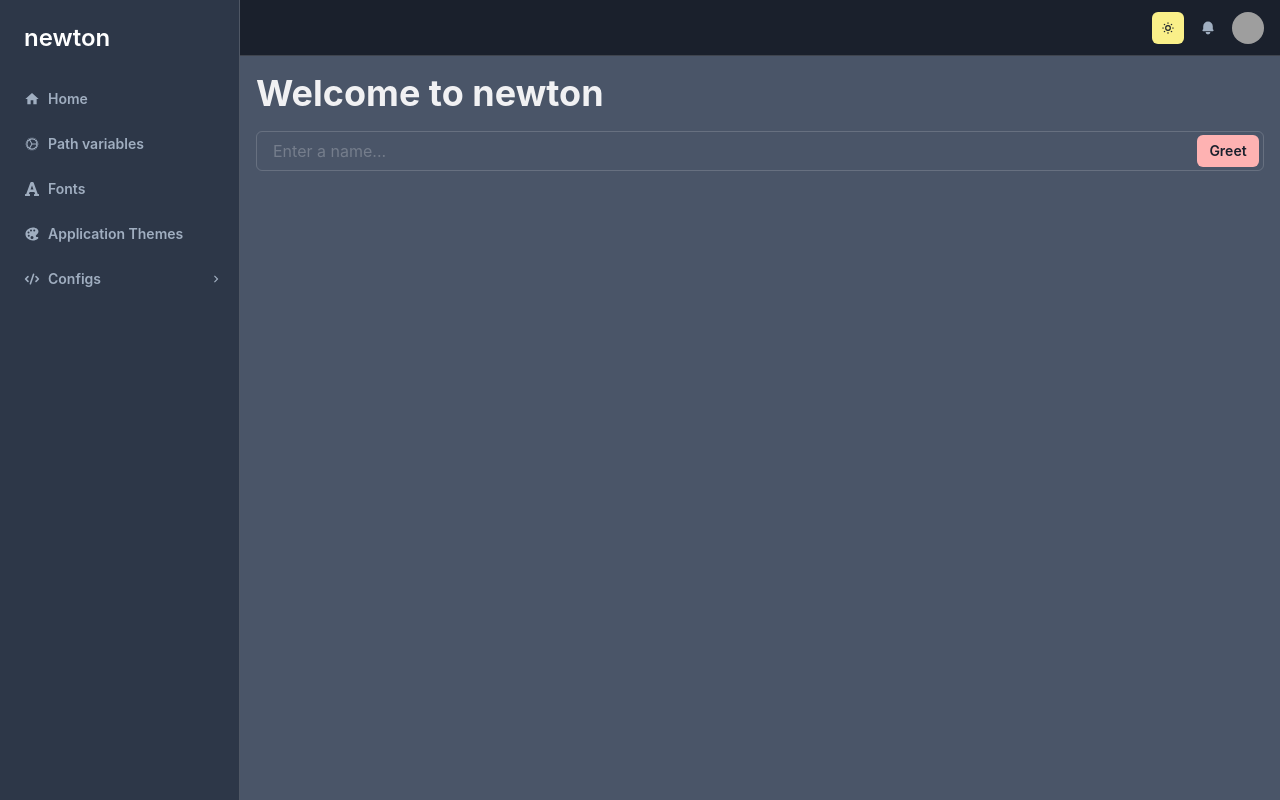
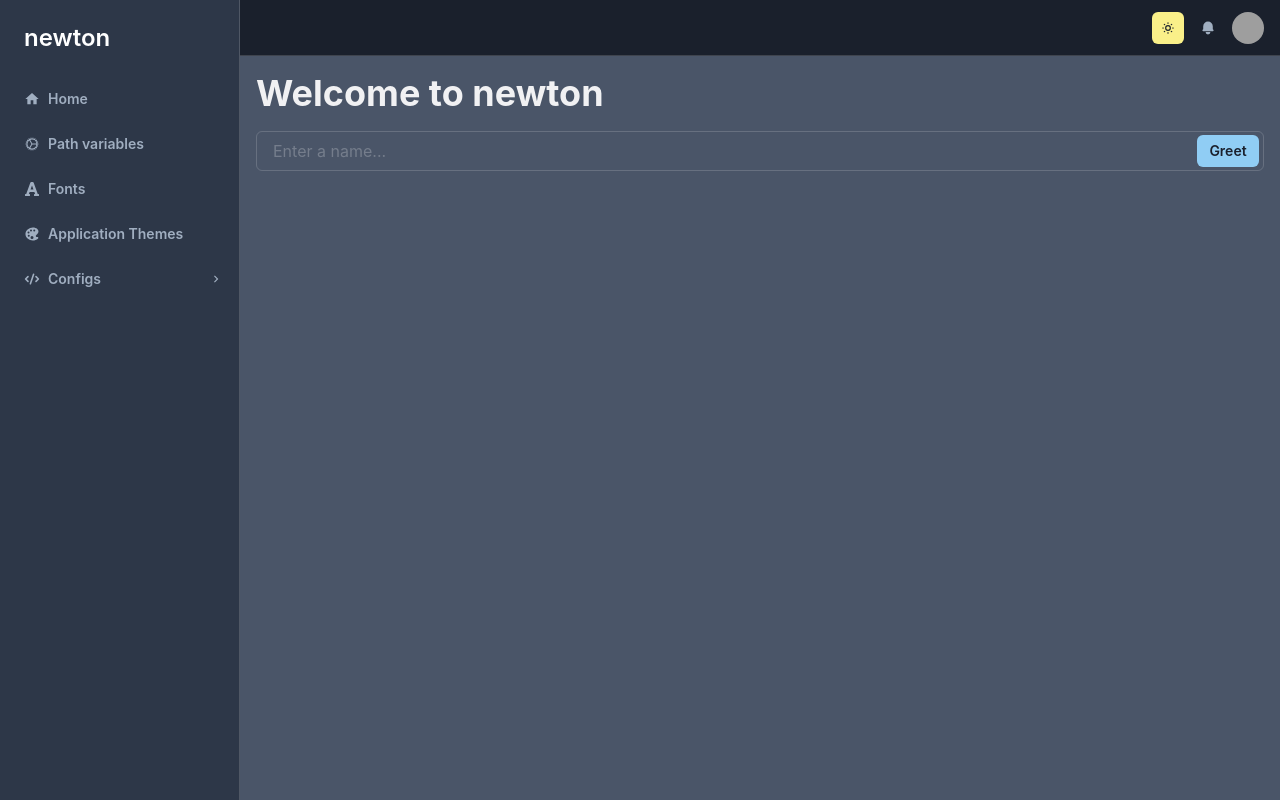
Before and after one commit to dmtrek14/newton, a React (Vite) app: page / in a window 1280 px wide. Built offline with nearby package versions, Linux system fonts and the light colour scheme; grey boxes are pictures that could not be loaded.

Commit message:
Adjust styles to test Chakra UI

```diff
--- a/src/App.tsx
+++ b/src/App.tsx
@@ -101,12 +101,11 @@ function App() {
                placeholder="Enter a name..."
               />
               <InputRightElement width='4.5rem'>
-                <Button size='sm' colorScheme="red" onClick={() => greet()}>Greet</Button>
+                <Button size='sm' colorScheme="blue" onClick={() => greet()}>Greet</Button>
               </InputRightElement>
             </InputGroup>
-            {/* <p>{greetMsg}</p> */}
             {greetMsg &&
-              <Alert status='info'>
+              <Alert status='info' variant='left-accent'>
               <AlertIcon />
               <AlertTitle>Greetings!</AlertTitle>
               <AlertDescription>{greetMsg}</AlertDescription>
```
